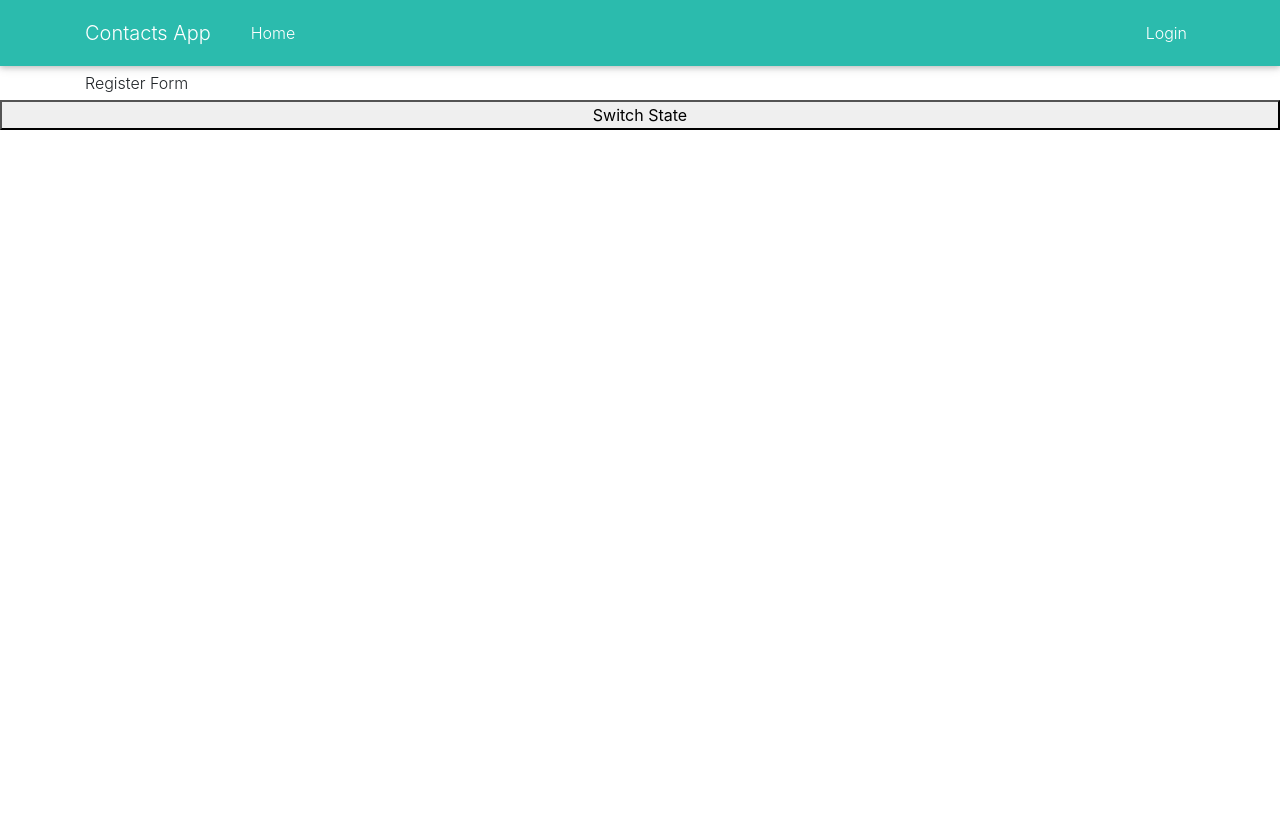
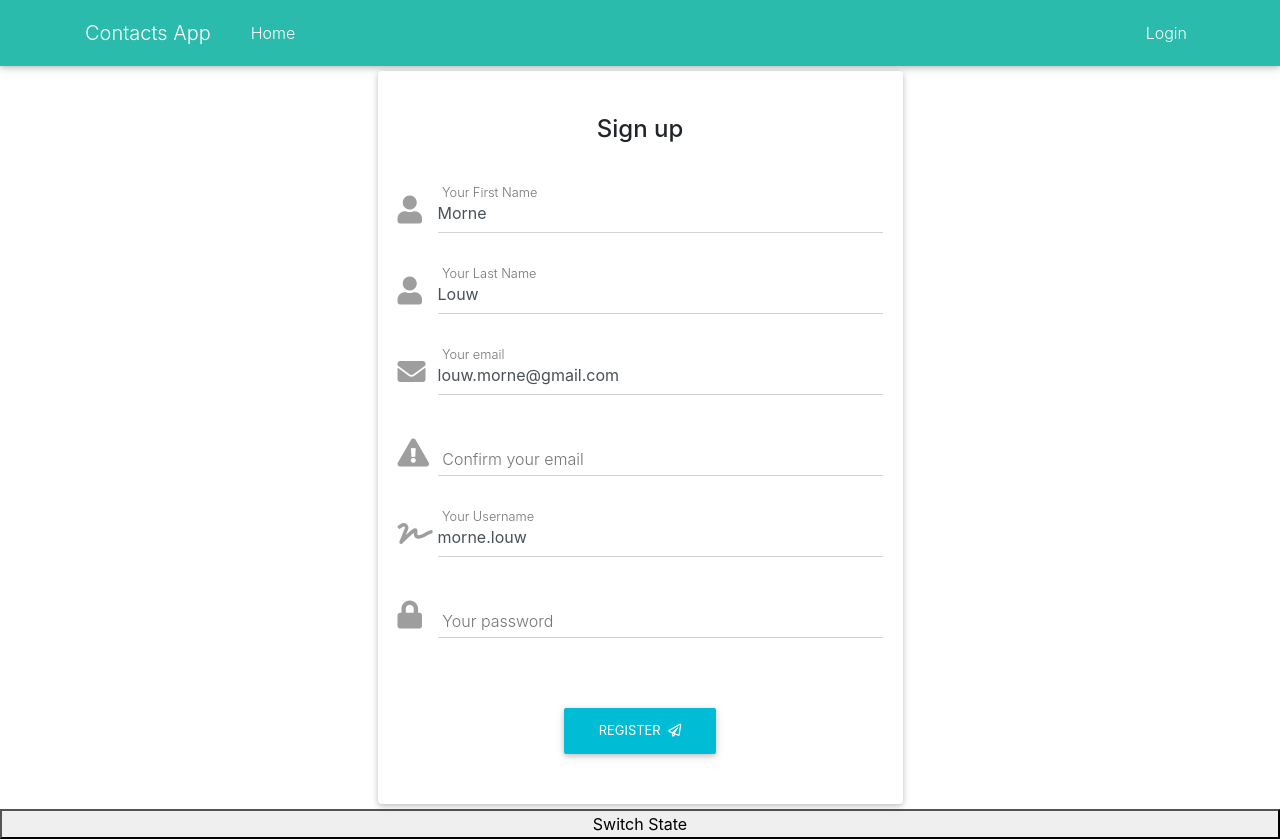
Before and after one commit to monello/assignment1, a React (Create React App) app in the folder contacts/: page /register in a window 1280 px wide. Before the commit the page ends 800 px from the top, so only its background shows below. Built offline with nearby package versions, Linux system fonts and the light colour scheme.

Commit message:
Added Initial Register Form

```diff
--- a/contacts/src/App.js
+++ b/contacts/src/App.js
@@ -10,9 +10,12 @@ import Contacts from "./containers/Contacts/Contacts";
 import './App.css';
 
 class App extends Component {
-    state = {
-        logged_in: false
-    };
+    constructor(props) {
+        super(props);
+        this.state = {
+            logged_in: false
+        };
+    }
 
     handlerSwitchState = () => {
         this.setState({logged_in:  !this.state.logged_in});
--- a/contacts/src/components/MenuItens/MenuItems.js
+++ b/contacts/src/components/MenuItens/MenuItems.js
@@ -25,8 +25,8 @@ const MenuItems = (props) => {
     const navLinks = menuItems.map((menuItem) => {
         const isActive = props.location.pathname === menuItem.href ? 'active' : '';
         return(
-            <MDBNavItem active={isActive}>
-                <MDBNavLink key={menuItem.label} to={menuItem.href} exact className="nav-link">{menuItem.label}</MDBNavLink>
+            <MDBNavItem key={menuItem.label} active={isActive}>
+                <MDBNavLink to={menuItem.href} exact className="nav-link">{menuItem.label}</MDBNavLink>
             </MDBNavItem>
         )
     });
--- a/contacts/src/components/Register/Register.js
+++ b/contacts/src/components/Register/Register.js
@@ -1,53 +1,127 @@
-import React from 'react';
+import React, {Component} from 'react';
+import {
+    MDBContainer,
+    MDBRow,
+    MDBCol,
+    MDBInput,
+    MDBBtn,
+    MDBCard,
+    MDBCardBody,
+    MDBIcon
+} from 'mdbreact';
 
+class Register extends Component {
+    constructor(props) {
+        super(props);
+        this.state = {
+            username: 'morne.louw',
+            email: 'louw.morne@gmail.com',
+            first_name: 'Morne',
+            last_name: 'Louw'
+        };
+    }
 
-const Register = (props) => (
-    <div>Register Form</div>
-    // <Container fluid={true}>
-    //     <Row>
-    //         <Col md={{ span: 4, offset: 4 }}>
-    //             <h2>Register</h2>
-    //             <Form>
-    //
-    //                 <Form.Group controlId="formGridUsername">
-    //                     <Form.Label>Username</Form.Label>
-    //                     <Form.Control type="text" placeholder="Username" />
-    //                 </Form.Group>
-    //
-    //                 <Form.Group controlId="formGridEmail">
-    //                     <Form.Label>Email</Form.Label>
-    //                     <Form.Control type="email" placeholder="Enter email" />
-    //                 </Form.Group>
-    //
-    //                 <Form.Group controlId="formGridPassword">
-    //                     <Form.Label>Password</Form.Label>
-    //                     <Form.Control type="password" placeholder="Password" />
-    //                 </Form.Group>
-    //
-    //
-    //                 <Form.Row>
-    //                     <Form.Group as={Col} controlId="formGridFirstName">
-    //                         <Form.Label>First name</Form.Label>
-    //                         <Form.Control type="text" placeholder="First Name" />
-    //                     </Form.Group>
-    //
-    //                     <Form.Group as={Col} controlId="formGridLastName">
-    //                         <Form.Label>Last name</Form.Label>
-    //                         <Form.Control type="text" placeholder="Last Name" />
-    //                     </Form.Group>
-    //                 </Form.Row>
-    //
-    //                 <Form.Group controlId="formGridPassword">
-    //                     <Form.Label>Password</Form.Label>
-    //                 </Form.Group>
-    //
-    //                 <Button variant="primary" type="submit">
-    //                     Submit
-    //                 </Button>
-    //             </Form>
-    //         </Col>
-    //     </Row>
-    // </Container>
-);
+    submitHandler = event => {
+        event.preventDefault();
+        event.target.className += " was-validated";
+    };
+
+    changeHandler = event => {
+        this.setState({ [event.target.name]: event.target.value });
+    };
+
+    render() {
+        return (
+            <MDBContainer>
+                <MDBRow center>
+                    <MDBCol md="6">
+                        <MDBCard>
+                            <MDBCardBody>
+                                <form className="needs-validation" onSubmit={this.submitHandler} noValidate >
+                                    <p className="h4 text-center py-4">Sign up</p>
+                                    <div className="grey-text">
+                                        <MDBInput
+                                            label="Your First Name"
+                                            icon="user"
+                                            group
+                                            type="text"
+                                            validate
+                                            error="wrong"
+                                            success="right"
+                                            value={this.state.first_name}
+                                            name="first_name"
+                                            onChange={this.changeHandler}
+                                        />
+                                        <MDBInput
+                                            label="Your Last Name"
+                                            icon="user"
+                                            group
+                                            type="text"
+                                            validate
+                                            error="wrong"
+                                            success="right"
+                                            value={this.state.last_name}
+                                            name="last_name"
+                                            onChange={this.changeHandler}
+                                        />
+                                        <MDBInput
+                                            label="Your email"
+                                            icon="envelope"
+                                            group
+                                            type="email"
+                                            validate
+                                            error="wrong"
+                                            success="right"
+                                            value={this.state.email}
+                                            name="email"
+                                            onChange={this.changeHandler}
+                                        />
+                                        <MDBInput
+                                            label="Confirm your email"
+                                            icon="exclamation-triangle"
+                                            group
+                                            type="text"
+                                            validate
+                                            error="wrong"
+                                            success="right"
+                                            name="email"
+                                            onChange={this.changeHandler}
+                                        />
+                                        <MDBInput
+                                            label="Your Username"
+                                            icon="signature"
+                                            group
+                                            type="text"
+                                            validate
+                                            error="wrong"
+                                            success="right"
+                                            value={this.state.username}
+                                            name="username"
+                                            onChange={this.changeHandler}
+                                        />
+                                        <MDBInput
+                                            label="Your password"
+                                            icon="lock"
+                                            group
+                                            type="password"
+                                            validate
+                                            name="password"
+                                            onChange={this.changeHandler}
+                                        />
+                                    </div>
+                                    <div className="text-center py-4 mt-3">
+                                        <MDBBtn color="cyan" type="submit">
+                                            Register <MDBIcon far icon="paper-plane" className="ml-1" />
+                                        </MDBBtn>
+                                    </div>
+                                </form>
+                            </MDBCardBody>
+                        </MDBCard>
+                    </MDBCol>
+                </MDBRow>
+            </MDBContainer>
+        )
+    };
+};
 
 export default Register;
--- a/contacts/src/containers/Profile/Profile.js
+++ b/contacts/src/containers/Profile/Profile.js
@@ -1,7 +1,9 @@
 import React, {Component} from 'react';
 
 class Profile extends Component {
-    state = {
+    constructor(props) {
+        super(props);
+        this.state = {
             id: 1,
             username: 'morne.louw',
             email: 'louw.morne@gmail.com',
@@ -11,6 +13,7 @@ class Profile extends Component {
             gender: 'Male',
             country_id: 167
         };
+    }
     render() {
         return (
             <div>Profile CONTAINER UPDATED Component</div>
```
Lines whose indentation alone changed are shown as unchanged.
